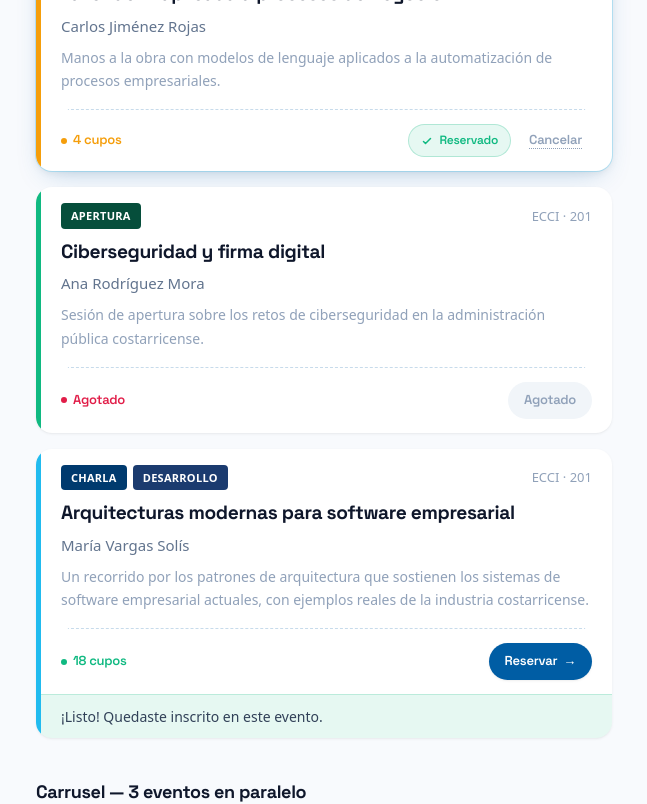
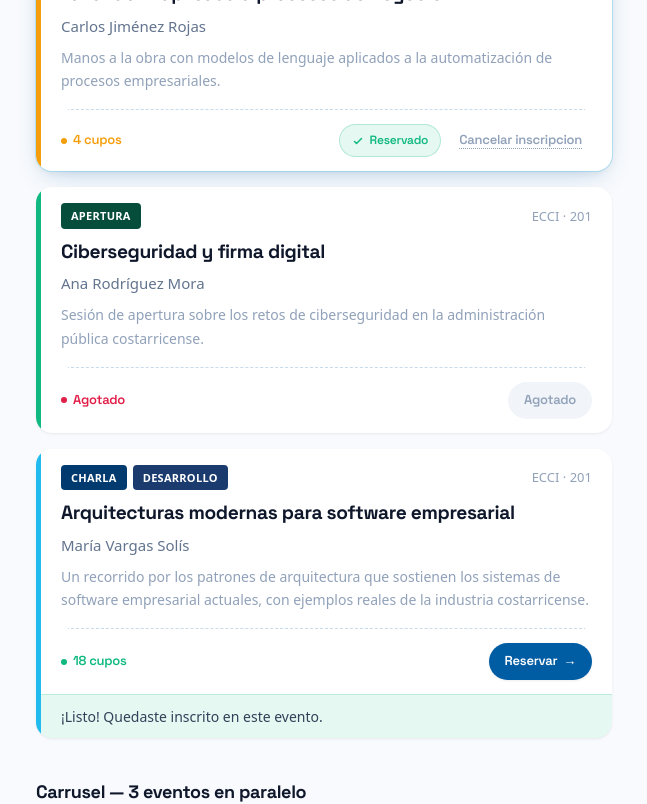
Before and after one commit to AaronSalazar08/SimposioXIV_Frontend, a React (Vite) app: page /debug-inscripciones in a window 1280 px wide. Shown: the part 800-1604 px from the top of the page, without its empty margins (38-685 px from the left). Built offline with nearby package versions, Linux system fonts and the light colour scheme; a web font is replaced by a local one.

Commit message:
Cambio de label cancelar

```diff
--- a/src/components/EventoCard.jsx
+++ b/src/components/EventoCard.jsx
@@ -66,7 +66,7 @@ function ReservadoStub({ onCancelar, cancelando }) {
           'hover:text-status-full active:scale-95 disabled:opacity-50',
         )}
       >
-        {cancelando ? <Spinner size="sm" /> : 'Cancelar'}
+        {cancelando ? <Spinner size="sm" /> : 'Cancelar inscripcion'}
       </button>
     </div>
   )
```
